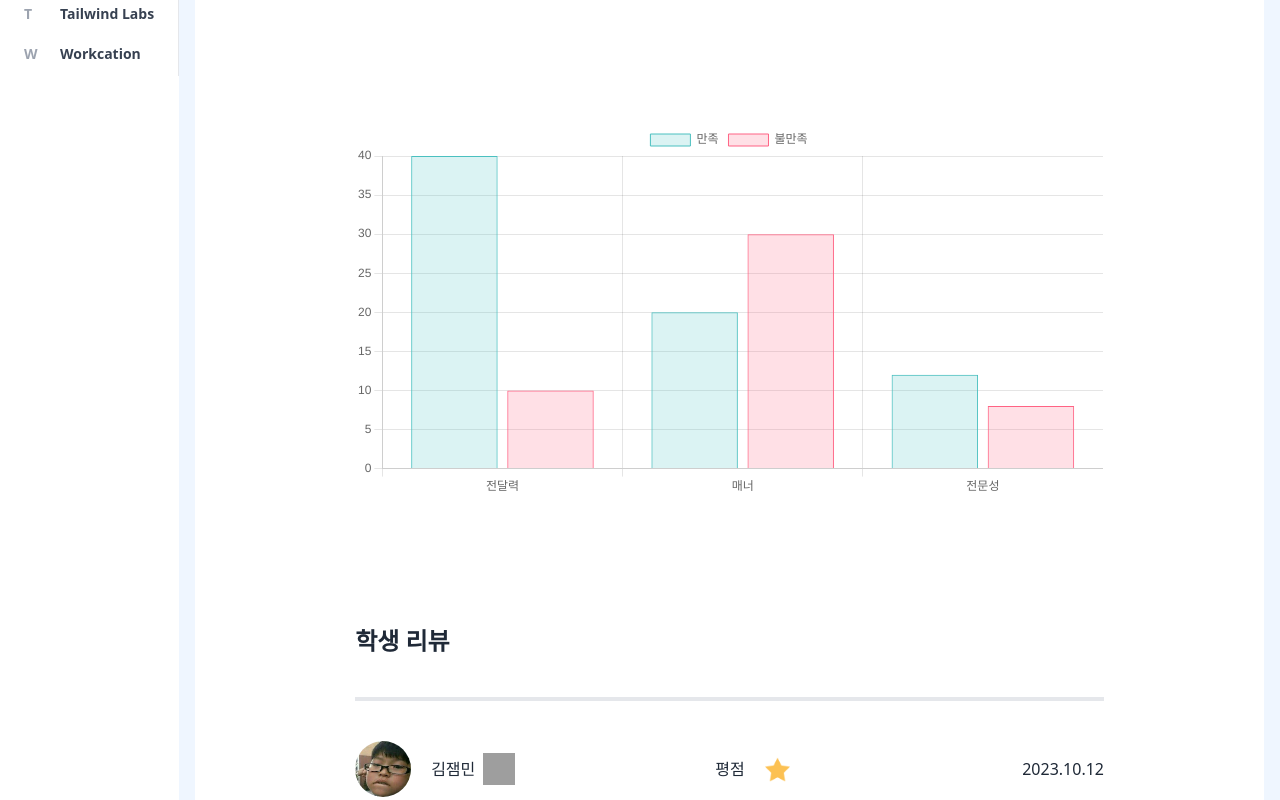
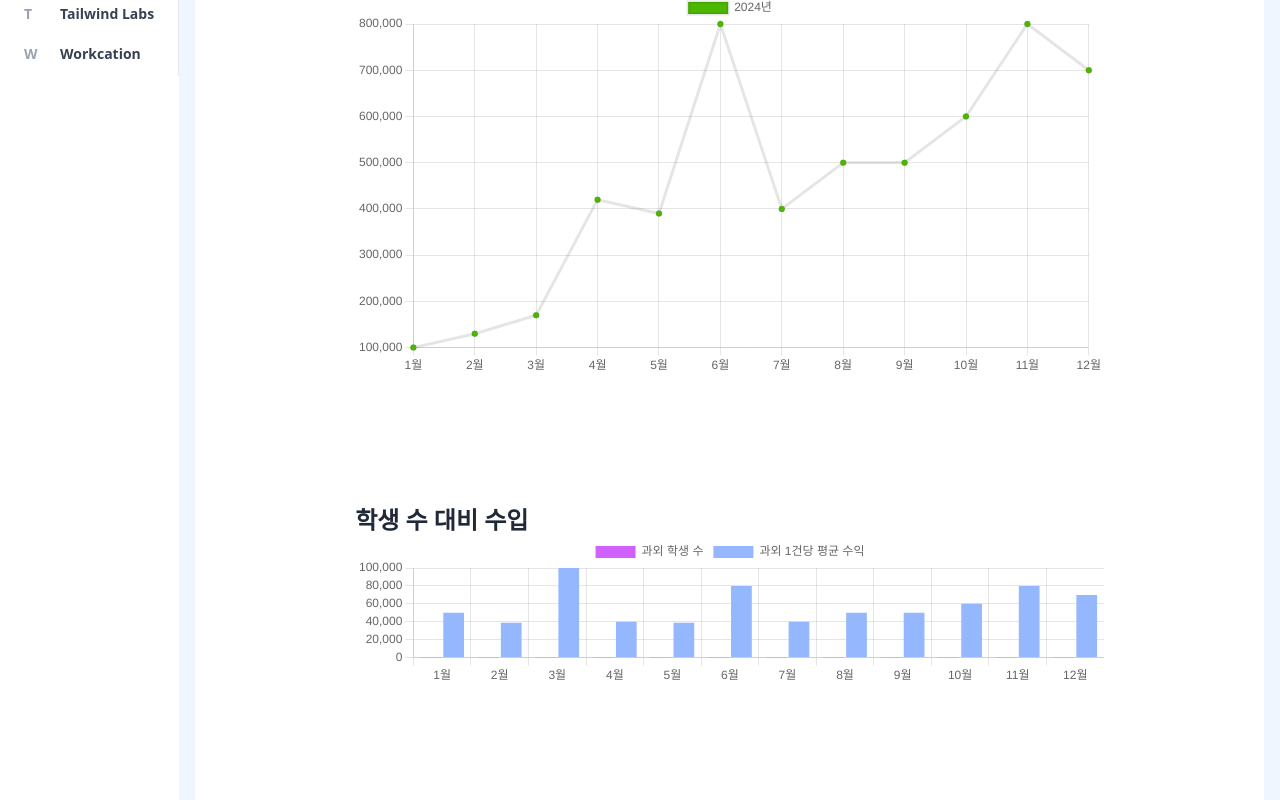
Before and after one commit to seongeun42/TutorCall, a Vue app in the folder frontend/: page / in a window 1280 px wide. Shown: the part 400-1200 px from the top of the page. Built offline with nearby package versions, Linux system fonts and the light colour scheme; grey boxes are pictures that could not be loaded.

Commit message:
Design: 선생 마이페이지 수익통계 생성
Related to: S10P12A604-106

```diff
--- a/frontend/package.json
+++ b/frontend/package.json
@@ -13,11 +13,13 @@
     "format": "prettier --write src/"
   },
   "dependencies": {
+    "chart.js": "^4.4.1",
     "chartjs": "^0.3.24",
     "gsap": "^3.12.4",
     "pinia": "^2.1.7",
     "tw-elements": "^1.1.0",
     "vue": "^3.3.11",
+    "vue-chartjs": "^5.3.0",
     "vue-router": "^4.2.5",
     "vue3-carousel": "^0.3.1",
     "vue3-charts": "^1.1.33"
--- a/frontend/src/pages/mypage/MyPage.vue
+++ b/frontend/src/pages/mypage/MyPage.vue
@@ -6,7 +6,9 @@
       <div class="container p-40 bg-white">
         <!-- <MyLectureList /> -->
         <!-- <InformationUpdate /> -->
-        <ReviewCheck />
+        <!-- <ReviewCheck /> -->
+        <!-- <WithdrawlPage /> -->
+        <ProfitCheck />
       </div>
     </div>
   </div>
@@ -17,6 +19,8 @@ import SideBar from '@/components/SideBar.vue'
 import MyLectureList from './tutor/MyLectureList.vue'
 import InformationUpdate from './tutor/InformationUpdate.vue'
 import ReviewCheck from './tutor/ReviewCheck.vue'
+import WithdrawlPage from './tutor/WithdrawlPage.vue'
+import ProfitCheck from './tutor/ProfitCheck.vue'
 import type { Ref } from 'vue'
 import { ref } from 'vue'
 
--- /dev/null
+++ b/frontend/src/pages/mypage/tutor/ProfitBarChart.vue
@@ -0,0 +1,49 @@
+<template>
+  <div class="w-full h-full flex justify-center items-center">
+    <Bar id="my-chart-id" :options="chartOptions" :data="chartData" />
+  </div>
+</template>
+
+<script setup lang="ts">
+import { ref, onMounted } from 'vue'
+import { Bar } from 'vue-chartjs'
+import {
+  Chart as ChartJS,
+  Title,
+  Tooltip,
+  Legend,
+  BarElement,
+  PointElement,
+  CategoryScale,
+  LinearScale
+} from 'chart.js'
+
+ChartJS.register(Title, Tooltip, Legend, BarElement, PointElement, CategoryScale, LinearScale)
+const chartData = ref({
+  labels: ['1월', '2월', '3월', '4월', '5월', '6월', '7월', '8월', '9월', '10월', '11월', '12월'],
+  datasets: [
+    {
+      label: '과외 학생 수',
+      backgroundColor: '#d161fe',
+      data: [40, 39, 10, 40, 39, 80, 40, 50, 50, 60, 80, 70]
+    },
+    {
+      label: '과외 1건당 평균 수익',
+      backgroundColor: '#94b7fd',
+      data: [50000, 39000, 100000, 40000, 39000, 80000, 40000, 50000, 50000, 60000, 80000, 70000]
+    }
+  ]
+})
+
+const chartOptions = ref({
+  responsive: true,
+  maintainAspectRatio: false
+})
+</script>
+
+<style scoped>
+/* #my-chart-id {
+    width: 1000px;
+    height: 1000px;
+  } */
+</style>
--- /dev/null
+++ b/frontend/src/pages/mypage/tutor/ProfitCheck.vue
@@ -0,0 +1,15 @@
+<template>
+  <div class="">
+    <p class="font-bold text-2xl">최근 1년 수익</p>
+    <ProfitLineChart class="h-96" />
+    <p class="mt-32 font-bold text-2xl">학생 수 대비 수입</p>
+    <ProfitBarChart class="h-96" />
+  </div>
+</template>
+
+<script setup lang="ts">
+import ProfitBarChart from './ProfitBarChart.vue'
+import ProfitLineChart from './ProfitLineChart.vue'
+</script>
+
+<style scoped></style>
--- /dev/null
+++ b/frontend/src/pages/mypage/tutor/ProfitLineChart.vue
@@ -0,0 +1,47 @@
+<template>
+  <div class="flex justify-center items-center">
+    <Line id="my-chart-id" :options="chartOptions" :data="chartData" />
+  </div>
+</template>
+
+<script setup lang="ts">
+import { ref, onMounted } from 'vue'
+import { Line } from 'vue-chartjs'
+import {
+  Chart as ChartJS,
+  Title,
+  Tooltip,
+  Legend,
+  LineElement,
+  PointElement,
+  CategoryScale,
+  LinearScale
+} from 'chart.js'
+
+ChartJS.register(Title, Tooltip, Legend, LineElement, PointElement, CategoryScale, LinearScale)
+const chartData = ref({
+  labels: ['1월', '2월', '3월', '4월', '5월', '6월', '7월', '8월', '9월', '10월', '11월', '12월'],
+  datasets: [
+    {
+      label: '2024년',
+      backgroundColor: '#4cb700',
+      data: [
+        100000, 130000, 170000, 420000, 390000, 800000, 400000, 500000, 500000, 600000, 800000,
+        700000
+      ]
+    }
+  ]
+})
+
+const chartOptions = ref({
+  responsive: true,
+  maintainAspectRatio: false
+})
+</script>
+
+<style scoped>
+/* #my-chart-id {
+    width: 1000px;
+    height: 1000px;
+  } */
+</style>
--- a/frontend/src/pages/mypage/tutor/ReviewChart.vue
+++ b/frontend/src/pages/mypage/tutor/ReviewChart.vue
@@ -3,7 +3,7 @@
 </template>
 
 <script setup lang="ts">
-import { ref, onMounted, defineProps } from 'vue'
+import { ref, onMounted } from 'vue'
 import { Bar } from 'vue-chartjs'
 import {
   Chart as ChartJS,
--- a/frontend/src/pages/mypage/tutor/data.ts
+++ /dev/null
@@ -1,9 +0,0 @@
-export const plByMonth = [
-  { name: 'Jan', pl: 1000, avg: 500, inc: 300 },
-  { name: 'Feb', pl: 2000, avg: 900, inc: 400 },
-  { name: 'Apr', pl: 400, avg: 400, inc: 500 },
-  { name: 'Mar', pl: 3100, avg: 1300, inc: 700 },
-  { name: 'May', pl: 200, avg: 100, inc: 200 },
-  { name: 'Jun', pl: 600, avg: 400, inc: 300 },
-  { name: 'Jul', pl: 500, avg: 90, inc: 100 }
-]
```
Also changed, not shown: 1 other file (tests, documents, lock files or other folders).
